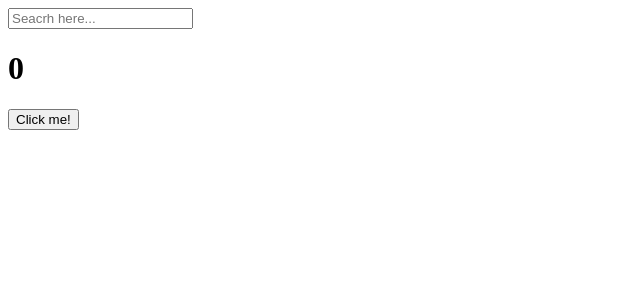
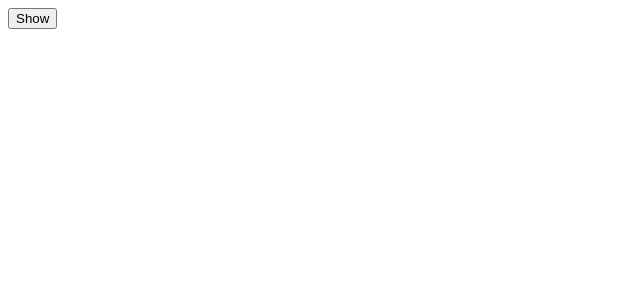
Before and after one commit to ahnzi91/react-for-beginners, a React (Vite) app in the folder workspace/: page / in a window 1280 px wide. Shown: the top 300 px of the page, without its empty margins (0-640 px from the left). Built offline with nearby package versions, Linux system fonts and the light colour scheme.

Commit message:
#6.4 CleanUp

```diff
--- a/workspace/src/App.jsx
+++ b/workspace/src/App.jsx
@@ -1,30 +1,24 @@
-import { useState, useEffect } from "react";
+import { useEffect, useState } from "react";
+
+function Hello() {
+  useEffect(() => {
+    console.log("hi :)");
+    // cleanup function
+    return () => console.log("bye :(");
+  }, []);
+  return <h1>hello</h1>;
+}
 
 function App() {
-  const [counter, setCounter] = useState(0);
-  const [keyword, setKeyword] = useState("");
-
-  const onClick = () => setCounter((counter) => counter + 1);
-  const onChange = (event) => setKeyword(event.target.value);
-
-  console.log("I run all the time.");
-
-  useEffect(() => {
-    console.log("Call the API...");
-  }, []);
-
-  // keyword가 변할 때에만 실행된다.
-  useEffect(() => {
-    if (keyword !== "" && keyword.length > 5) {
-      console.log("SEARCH FOR", keyword);
-    }
-  }, [keyword]);
+  const [showing, setShowing] = useState(false);
+  const onClick = () => {
+    setShowing((prev) => !prev);
+  };
 
   return (
     <div>
-      <input value={keyword} onChange={onChange} type="text" placeholder="Seacrh here..." />
-      <h1>{counter}</h1>
-      <button onClick={onClick}>Click me!</button>
+      {showing ? <Hello /> : null}
+      <button onClick={onClick}>{showing ? "Hide" : "Show"}</button>
     </div>
   );
 }
```
